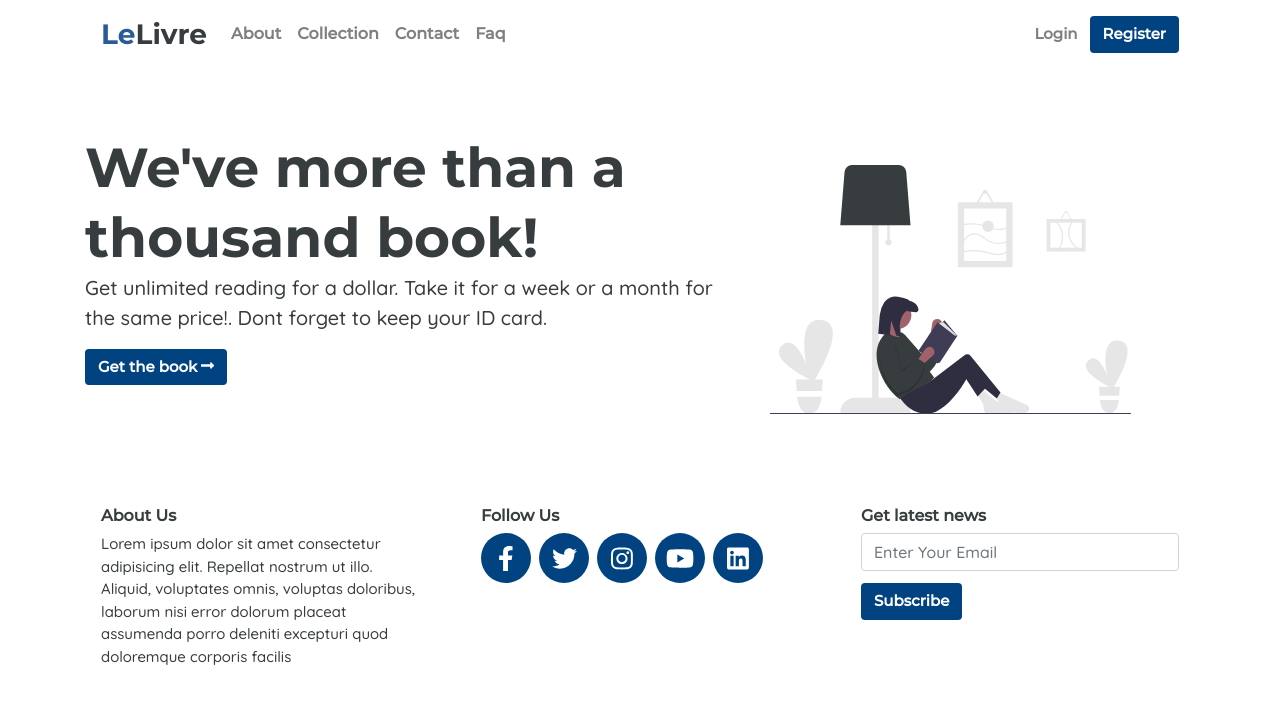
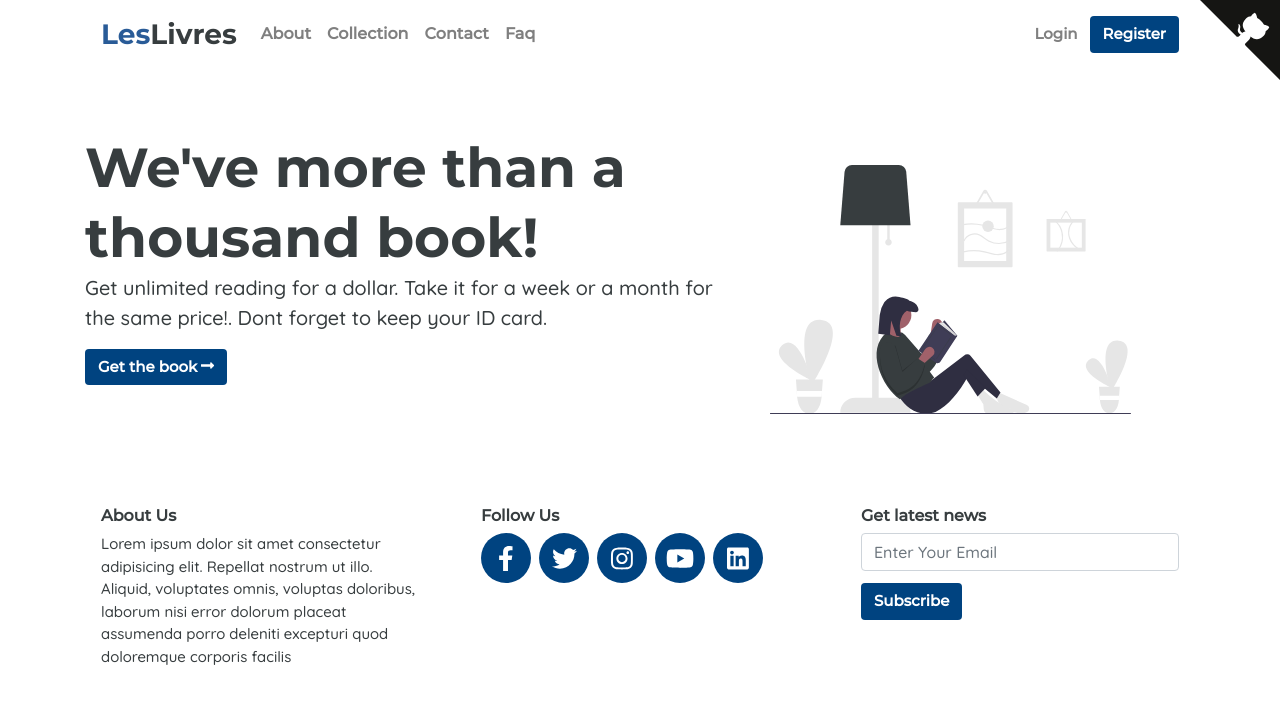
Before and after one commit to danielwetan/leslivres, a React (Create React App) app: page / in a window 1280 px wide. Shown: the top 704 px of the page. Built offline with nearby package versions, Linux system fonts and the light colour scheme; what redux-promise-middleware would draw is missing.

Commit message:
Add Github icon on the top of the page

```diff
--- a/src/components/public/Beranda/Headline.js
+++ b/src/components/public/Beranda/Headline.js
@@ -6,6 +6,7 @@ import { Link } from 'react-router-dom';
 const Headline = () => {
   return(
     <>
+
           <div className="container">
 
         <div className="row mt-5">
--- a/src/components/public/BookRoute/BookLists.js
+++ b/src/components/public/BookRoute/BookLists.js
@@ -1,6 +1,6 @@
 import React, { useState, useEffect } from 'react';
 import Book from './Book';
-import { Link, useLocation } from 'react-router-dom';
+import { useLocation } from 'react-router-dom';
 import axios from 'axios';
 
 import { Input } from 'reactstrap';
@@ -47,7 +47,7 @@ const MainContent = () => {
 
   useEffect(() => {
     getBooks()
-  }, [search, status, page, genre]) // jika terjadi perubahan pada genre
+  }, [search, status, page, genre]) // jika terjadi perubahan pada search, status, page, genre
 
   // equivalent to componentDidMount, fires once when component mounts
   // useEffect(() => {
--- a/src/components/public/Menu/index.js
+++ b/src/components/public/Menu/index.js
@@ -30,7 +30,7 @@ const Menu = props => {
       <Navbar color="light" light className="bg-white" expand="md" >
         <NavbarBrand href="/" className="nav-brand-text">
           {/* <img src={Logo} width="160" height="40" alt="" className="logo"></img> */}
-          <span className="brand-a">Le</span><span className="brand-b">Livre</span>
+          <span className="brand-a">Les</span><span className="brand-b">Livres</span>
         </NavbarBrand>
         <NavbarToggler onClick={toggle} />
         <Collapse isOpen={isOpen} navbar>
```
Also changed, not shown: public/index.html (+1 -0 lines).
